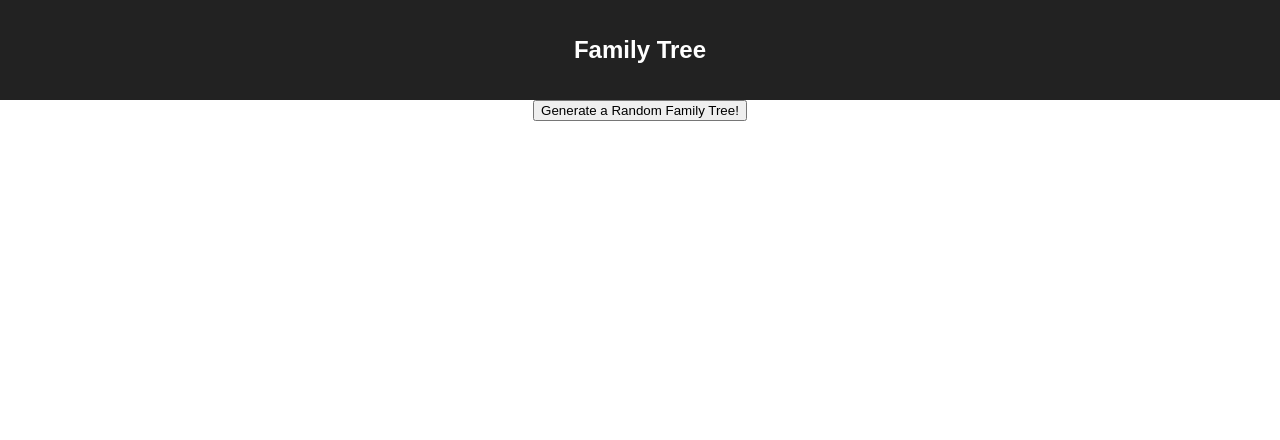
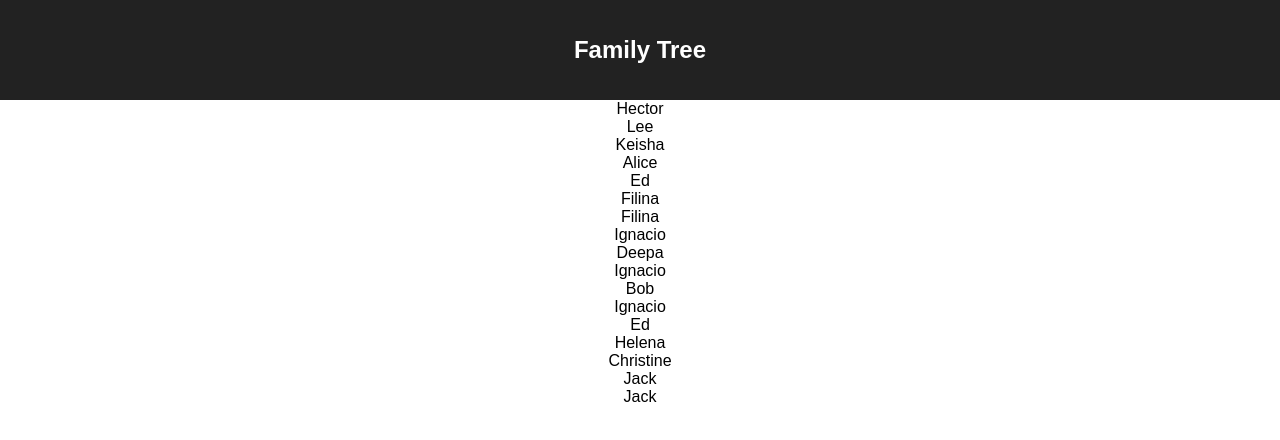
Before and after one commit to bstanger/tree, a React (Create React App) app in the folder tree-app/: page / in a window 1280 px wide. Both pictures are taken after a click on the button "Generate a Random Family Tree!". Shown: the top 440 px of the page. Built offline with nearby package versions, Linux system fonts and the light colour scheme.

Commit message:
Move treeObject to separate file, render names of nodes

```diff
--- a/tree-app/src/components/node.js
+++ b/tree-app/src/components/node.js
@@ -7,11 +7,13 @@ class Node extends Component {
 
   render() {
     return (
-      <div>
-        <div>{this.props.name}</div>
-        {this.props.children.length &&
-          <div>Hey</div>
-        }
+      <div className='node'>
+        <div className='node__node'>{this.props.nodeData.name}</div>
+        <div className='node__children'>
+        {this.props.nodeData.children.length !== 0 && this.props.nodeData.children.map((child, idx) =>
+          <Node nodeData={child} key={idx} />
+        )}
+        </div>
       </div>
     )
   }
--- a/tree-app/src/components/tree.js
+++ b/tree-app/src/components/tree.js
@@ -1,6 +1,6 @@
 import React, { Component } from 'react';
 import Node from './node.js';
-// import TreeObject from
+import TreeObject from './treeObject.js';
 
 class Tree extends Component {
   constructor(props){
@@ -19,14 +19,16 @@ class Tree extends Component {
       }
       for(var j = 0; j < newTree.children.length; j++){
         for(var k = 0; k < 5; k++){
-          newTree.children[j].addChild();
+          if(Math.floor(Math.random() * 2) === 0){
+            newTree.children[j].addChild();
+          }
         }
       }
       console.log('New Tree is ', newTree);
-      this.setState = {
+      this.setState({
         isEmpty: false,
         treeData: newTree
-      };
+      });
     }
   }
 
@@ -34,7 +36,7 @@ class Tree extends Component {
     return (
       <section>
         {!this.state.isEmpty ?
-          <Node nodeData={this.state.nodeData}/>
+          <Node nodeData={this.state.treeData}/>
         :
           <button onClick={() => this.generateTree()}>Generate a Random Family Tree!</button>
         }
@@ -43,35 +45,4 @@ class Tree extends Component {
   }
 }
 
-class TreeObject {
-  constructor(props){
-    this.name = props.name || null;
-    this.age = props.age || null;
-    this.children = props.children || [];
-  }
-
-  addChild(childProps){
-    childProps = childProps || this.randomizeNodeData();
-    if(childProps){
-      let newChild = new TreeObject(childProps);
-      this.children.push(newChild);
-    }
-  }
-
-  randomizeNodeData(){
-    if(Math.floor(Math.random() * 2) === 0){
-      return null
-    }
-    const randomNames = ['Alice', 'Bob', 'Christine', 'Deepa', 'Ed', 'Filina', 'Gary', 'Helena', 'Ignacio', 'Jack', 'Keisha', 'Lee'];
-    const nameIdx = Math.floor(Math.random() * randomNames.length);
-    const name = randomNames[nameIdx];
-    const age = Math.ceil(Math.random() * 100);
-    return {name, age}
-  }
-
-  // removeChild(){
-  //   alert('remove child');
-  // }
-}
-
 export default Tree;
--- /dev/null
+++ b/tree-app/src/components/treeObject.js
@@ -0,0 +1,29 @@
+class TreeObject {
+  constructor(props){
+    this.name = props.name || null;
+    this.age = props.age || null;
+    this.children = props.children || [];
+  }
+
+  addChild(childProps){
+    childProps = childProps || this.randomizeNodeData();
+    if(childProps){
+      let newChild = new TreeObject(childProps);
+      this.children.push(newChild);
+    }
+  }
+
+  randomizeNodeData(){
+    const randomNames = ['Alice', 'Bob', 'Christine', 'Deepa', 'Ed', 'Filina', 'Gary', 'Helena', 'Ignacio', 'Jack', 'Keisha', 'Lee'];
+    const nameIdx = Math.floor(Math.random() * randomNames.length);
+    const name = randomNames[nameIdx];
+    const age = Math.ceil(Math.random() * 100);
+    return {name, age}
+  }
+
+  // removeChild(){
+  //   alert('remove child');
+  // }
+}
+
+export default TreeObject;
```
